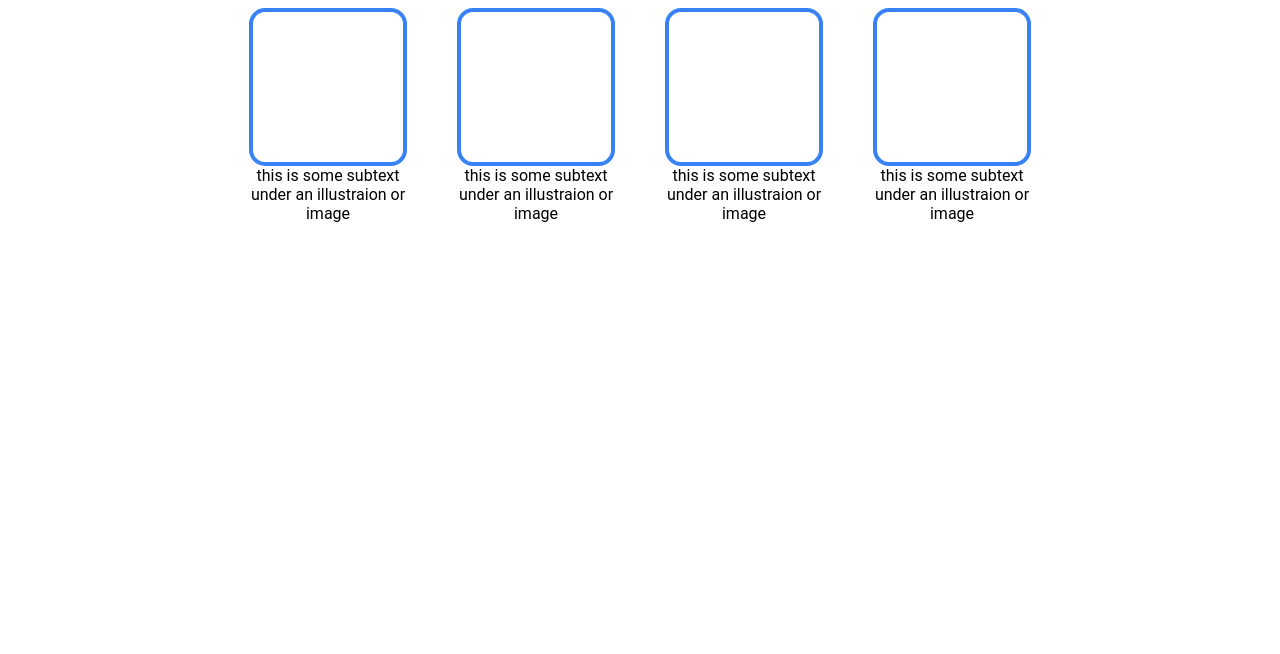
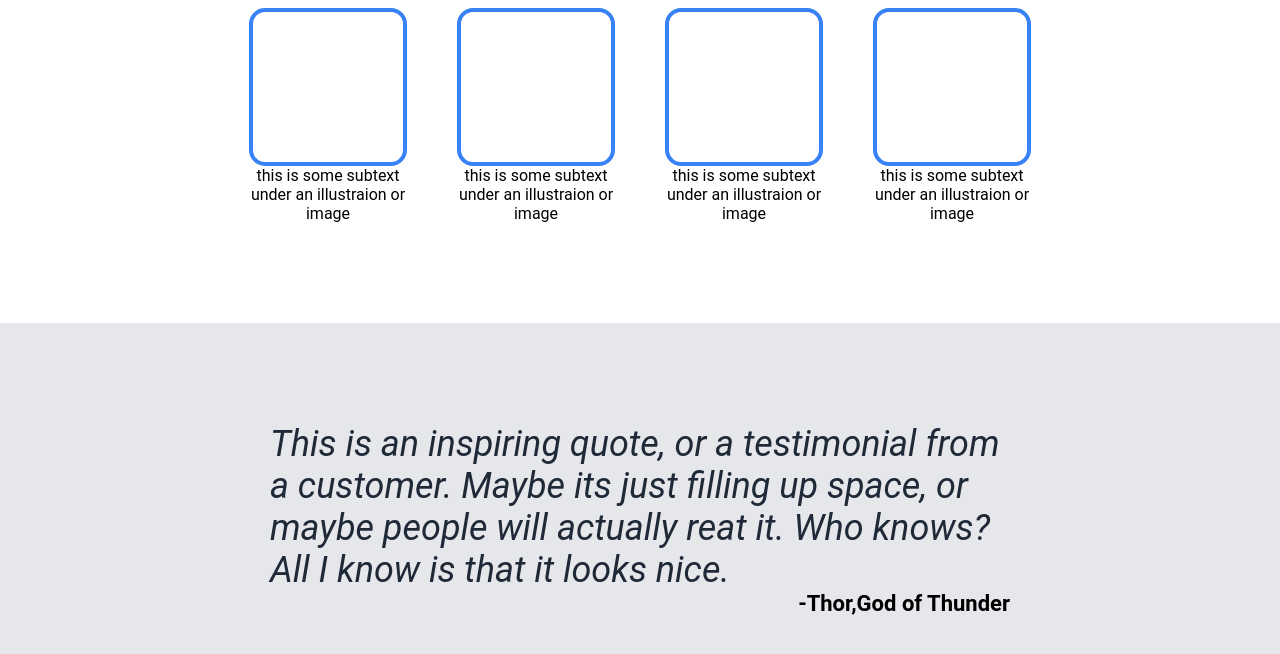
Before and after one commit to Kawish-Raj/landing-page, a plain HTML site: page index.html in a window 1280 px wide. Shown: the part 608-1262 px from the top of the page. Before the commit the page ends 931 px from the top, so only its background shows below. Drawn offline with Linux system fonts and the light colour scheme.

Commit message:
added styles to third-sec div
also added em tag in third-sec div to make the quote italic

```diff
--- a/index.html
+++ b/index.html
@@ -47,7 +47,12 @@
             </div>
         </div>
     </div>
-    <div class="third-sec"></div>
+    <div class="third-sec">
+        <div class="third-container">
+            <div class="quote"><em>This is an inspiring quote, or a testimonial from a customer. Maybe its just filling up space, or maybe people will actually reat it. Who knows? All I know is that it looks nice.</em></div>
+            <div class="name">-Thor,God of Thunder</div>
+        </div>
+    </div>
     <div class="fourth-sec"></div>
     <div class="footer"></div>
 </body>
--- a/styles.css
+++ b/styles.css
@@ -121,3 +121,24 @@ body {
 .image-item {
     width:158px;
 }
+
+
+
+/*********** Styles for third-sec section ************/
+
+.third-container {
+    background-color: #e5e7eb;
+    padding: 100px 270px 70px;
+}
+
+.quote {
+    font-size: 36px;
+    color: #1f2937;
+    font-weight: 400;
+}
+
+.name {
+    text-align: right;
+    font-weight: bold;
+    font-size: 22px;
+}
```
